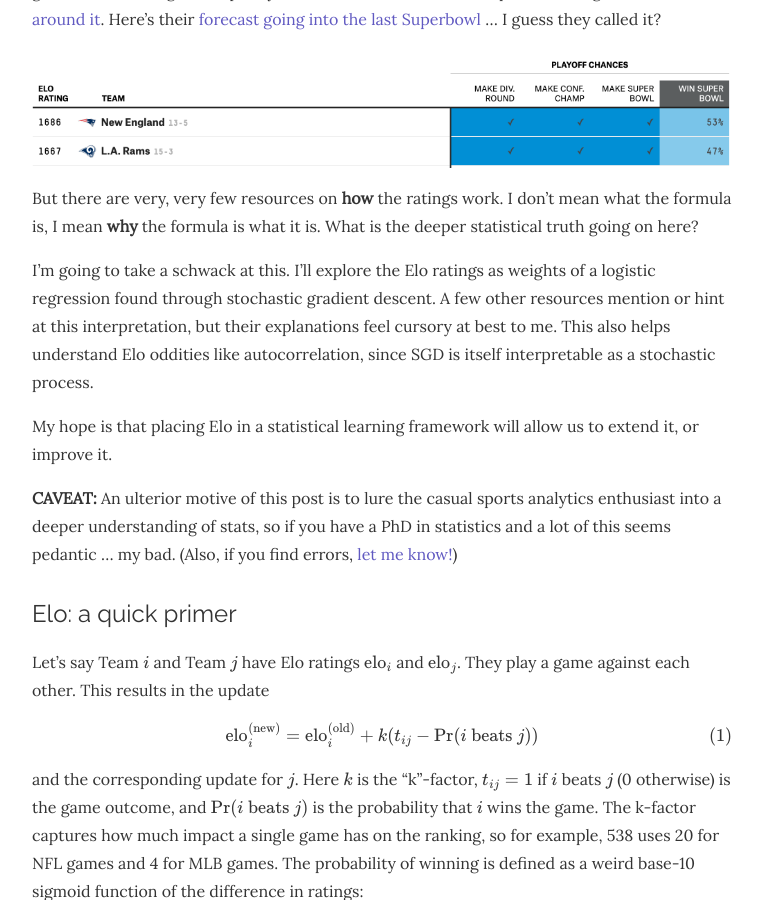
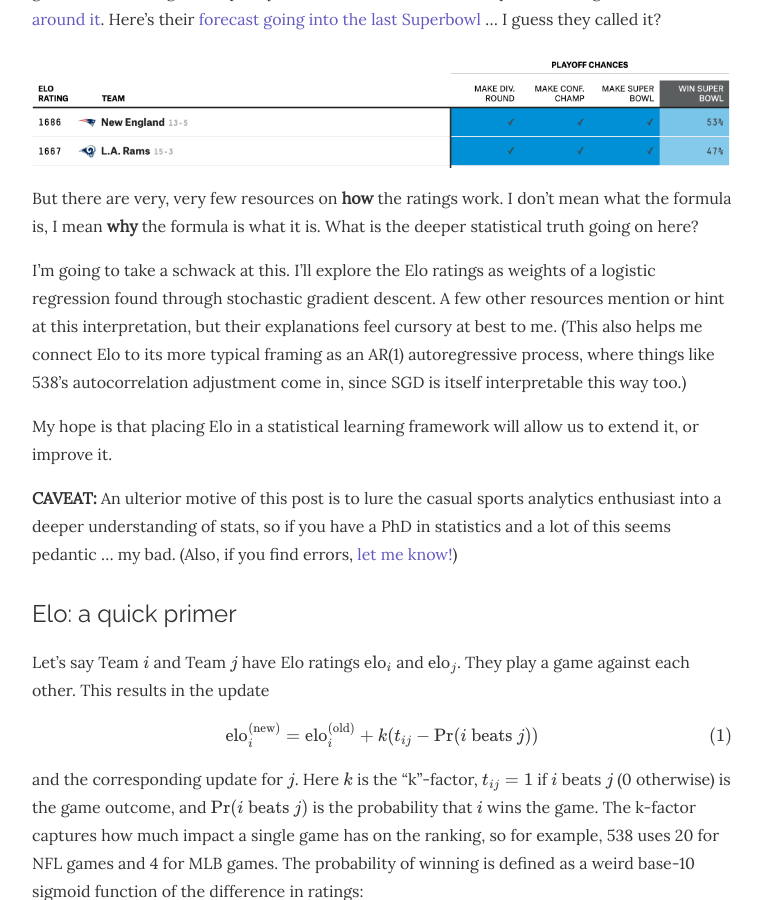
Before and after one commit to stmorse/stmorse.github.io, a Jekyll site: the page built from _posts/2019-05-20-Elo.md, in a window 1280 px wide and 900 px high, scrolled down 365 px. Shown: the whole window, without its empty margins (258-1020 px from the left). Built offline with Jekyll 4.4.1, drawn with Linux system fonts in a browser that asks for light colours; nearby versions of some CDN libraries; formulas are drawn with MathJax 3; some of the changed text lies outside the part shown.

Commit message:
math typos

```diff
--- a/_posts/2019-05-20-Elo.md
+++ b/_posts/2019-05-20-Elo.md
@@ -12,7 +12,7 @@
 
 But there are very, very few resources on **how** the ratings work.  I don't mean what the formula is, I mean **why** the formula is what it is.  What is the deeper statistical truth going on here?
 
-I'm going to take a schwack at this.  I'll explore the Elo ratings as weights of a logistic regression found through stochastic gradient descent.  A few other resources mention or hint at this interpretation, but their explanations feel cursory at best to me.  This also helps understand Elo oddities like autocorrelation, since SGD is itself interpretable as a stochastic process.
+I'm going to take a schwack at this.  I'll explore the Elo ratings as weights of a logistic regression found through stochastic gradient descent.  A few other resources mention or hint at this interpretation, but their explanations feel cursory at best to me.  (This also helps me connect Elo to its more typical framing as an AR(1) autoregressive process, where things like 538's autocorrelation adjustment come in, since SGD is itself interpretable this way too.)
 
 My hope is that placing Elo in a statistical learning framework will allow us to extend it, or improve it.
 
@@ -162,10 +162,10 @@
 or being a little more explicit,
 
 $$
-\begin{bmatrix} 0 \\ ... \\ w_i \\ w_j \\ ... \\ 0 \end{bmatrix}_{k+1} = \begin{bmatrix} 0 \\ ... \\ w_i \\ w_j \\ ... \\ 0  \end{bmatrix}_{k} + \alpha \left(1 - \frac{1}{1+e^{-(w_i - w_j)}}\right) \begin{bmatrix} 0 \\ ... \\ 1 \\ -1 \\ ... \\ 0 \end{bmatrix}
+\begin{bmatrix} w_1 \\ ... \\ w_i \\ w_j \\ ... \\ w_N \end{bmatrix}_{k+1} = \begin{bmatrix} w_1 \\ ... \\ w_i \\ w_j \\ ... \\ w_N  \end{bmatrix}_{k} + \alpha \left(1 - \frac{1}{1+e^{-(w_i - w_j)}}\right) \begin{bmatrix} 0 \\ ... \\ 1 \\ -1 \\ ... \\ 0 \end{bmatrix}
 $$
 
-Take a second and confirm: the two nonzero lines out of this update correspond to the two Elo update equations for a game up in Eq. \eqref{eq:elo}.  Lots of signs flipping back and forth, and don't forget $$\sigma(-a)=1-\sigma(a)$$, but they're the same!
+Take a second and confirm: the only two lines where anything's going on out of this update correspond to the two Elo update equations for a game up in Eq. \eqref{eq:elo}.  Lots of signs flipping back and forth, and don't forget $$\sigma(-a)=1-\sigma(a)$$, but they're the same!
 
 (Yes, Elo uses base-10 log-odds, and divides the weights/ratings by 400, but this amounts to a rescaling.)
 
```
